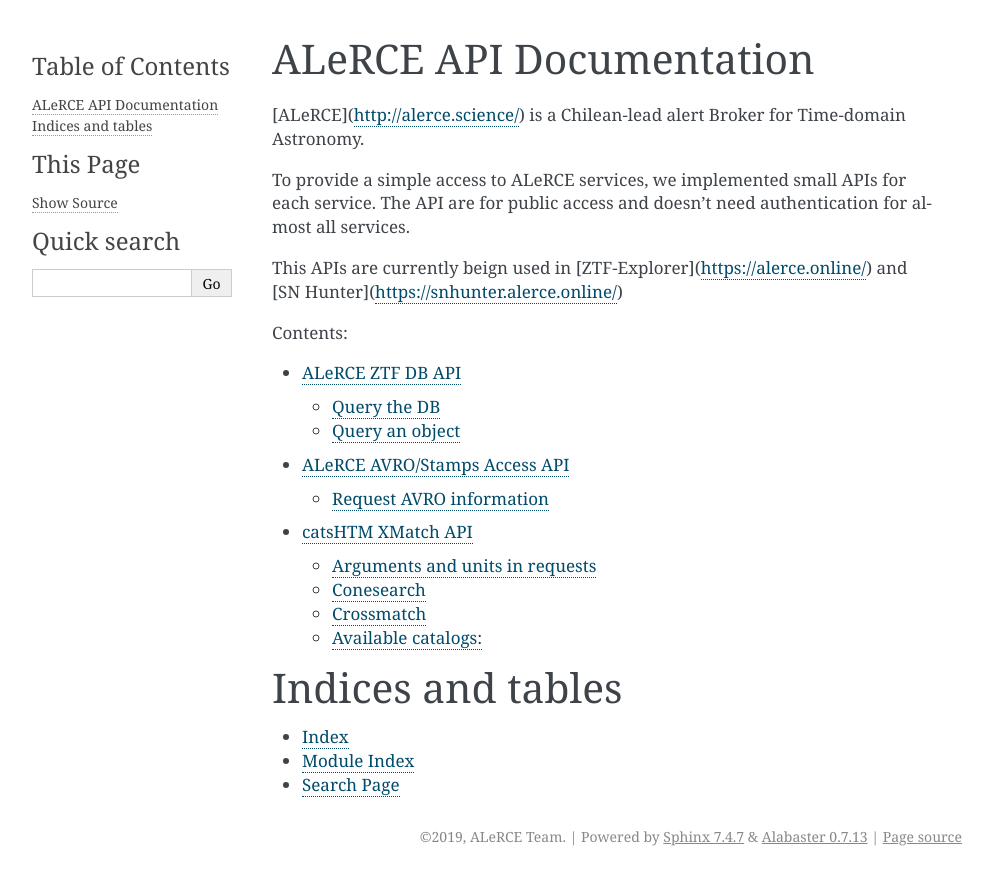
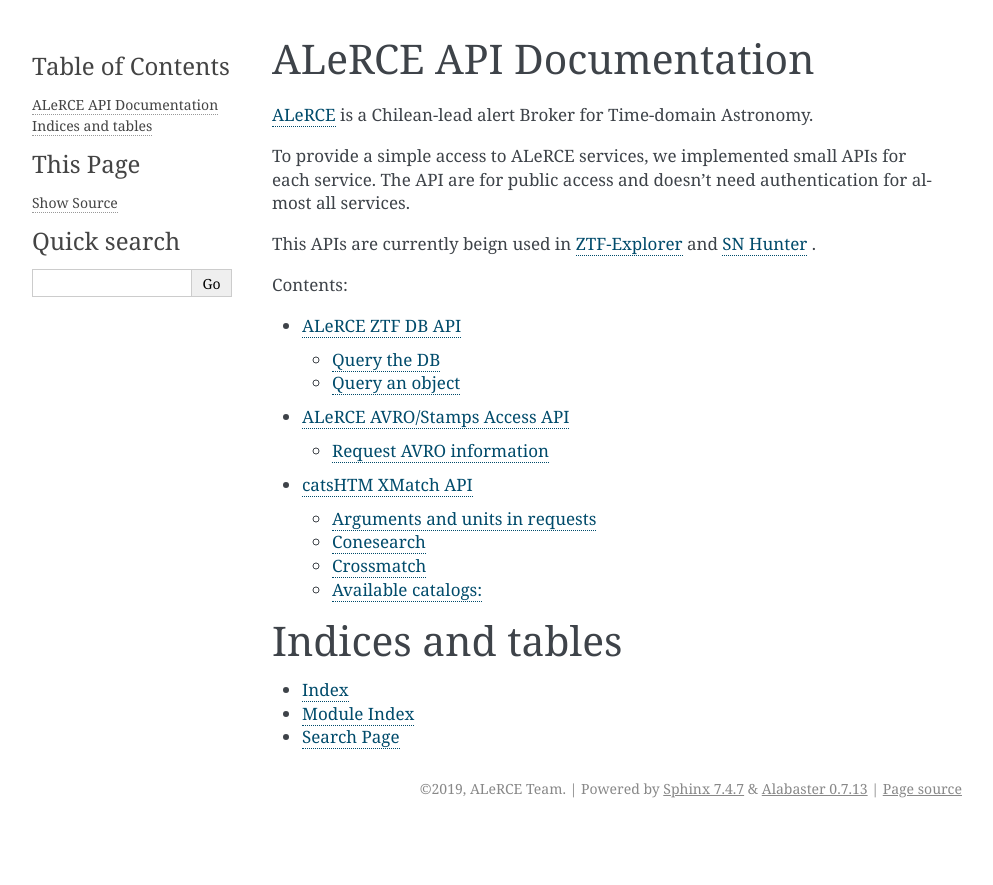
Before and after one commit to alercebroker/api_docs, a Sphinx documentation site: the page built from source/index.rst, in a window 1280 px wide. Shown: the top 885 px of the page, without its empty margins (148-1141 px from the left). Built offline with Sphinx 7.4.7, drawn with Linux system fonts in a browser that asks for light colours.

Commit message:
Fixed links in index

```diff
--- a/source/index.rst
+++ b/source/index.rst
@@ -6,12 +6,12 @@
 ALeRCE API Documentation
 ====================================================
 
-[ALeRCE](http://alerce.science/) is a Chilean-lead alert Broker for Time-domain Astronomy.
+`ALeRCE <http://alerce.science/>`_ is a Chilean-lead alert Broker for Time-domain Astronomy.
 
 To provide a simple access to ALeRCE services, we implemented small APIs for each service. The API are
 for public access and doesn't need authentication for almost all services.
 
-This APIs are currently beign used in [ZTF-Explorer](https://alerce.online/) and [SN Hunter](https://snhunter.alerce.online/)
+This APIs are currently beign used in `ZTF-Explorer <https://alerce.online/>`_ and `SN Hunter <https://snhunter.alerce.online/>`_ .
 
 
 .. toctree::
```
